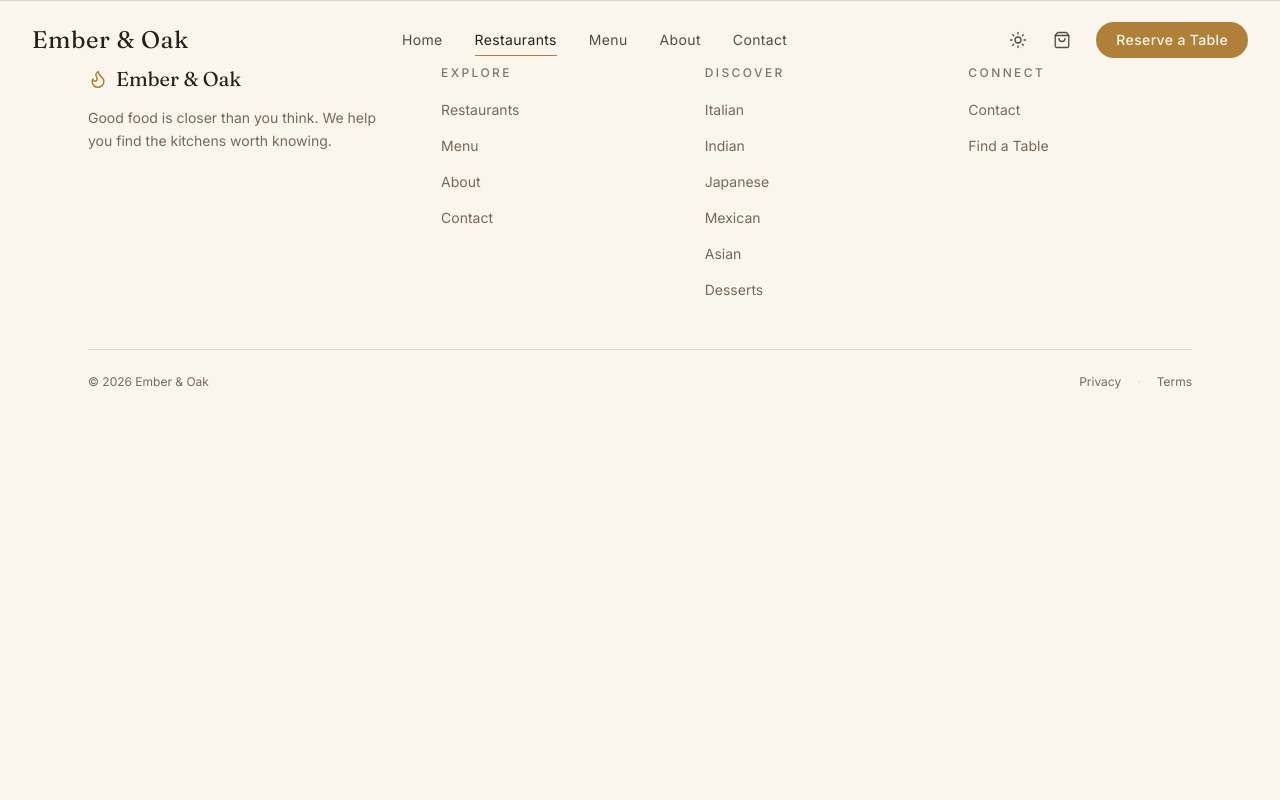
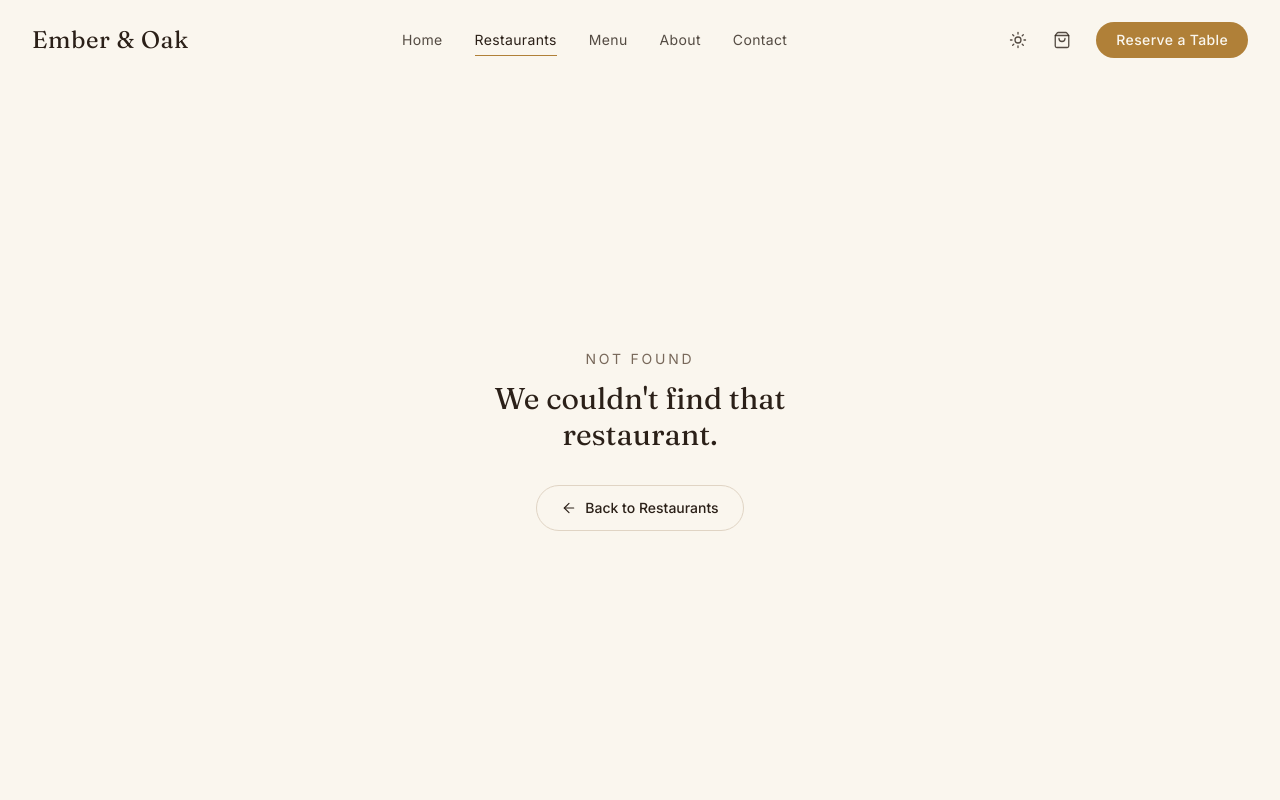
Before and after one commit to mddanish-31/Restaurant-Atelier, a React (Vite) app: page /restaurants/1 in a window 1280 px wide. Shown: the top 800 px of the page. Built offline with nearby package versions, Linux system fonts and the light colour scheme.

Commit message:
Update index.tsx

```diff
--- a/src/routes/index.tsx
+++ b/src/routes/index.tsx
@@ -1,20 +1,25 @@
 import { Routes, Route } from 'react-router-dom';
 import Home from '@/pages/Home/Home';
 import Restaurants from '@/pages/Restaurants/Restaurants';
+import RestaurantDetail from '@/pages/RestaurantDetail/RestaurantDetail';
 import Menu from '@/pages/Menu/Menu';
 import About from '@/pages/About/About';
 import Contact from '@/pages/Contact/Contact';
 import Cart from '@/pages/Cart/Cart';
+import { ComingSoonPage } from '@/components/common/ComingSoonPage';
 
 export function AppRoutes() {
   return (
     <Routes>
       <Route path="/" element={<Home />} />
       <Route path="/restaurants" element={<Restaurants />} />
+      <Route path="/restaurants/:id" element={<RestaurantDetail />} />
       <Route path="/menu" element={<Menu />} />
       <Route path="/about" element={<About />} />
       <Route path="/contact" element={<Contact />} />
       <Route path="/cart" element={<Cart />} />
+      <Route path="/privacy" element={<ComingSoonPage title="Privacy Policy" />} />
+      <Route path="/terms" element={<ComingSoonPage title="Terms & Conditions" />} />
     </Routes>
   );
 }
```
